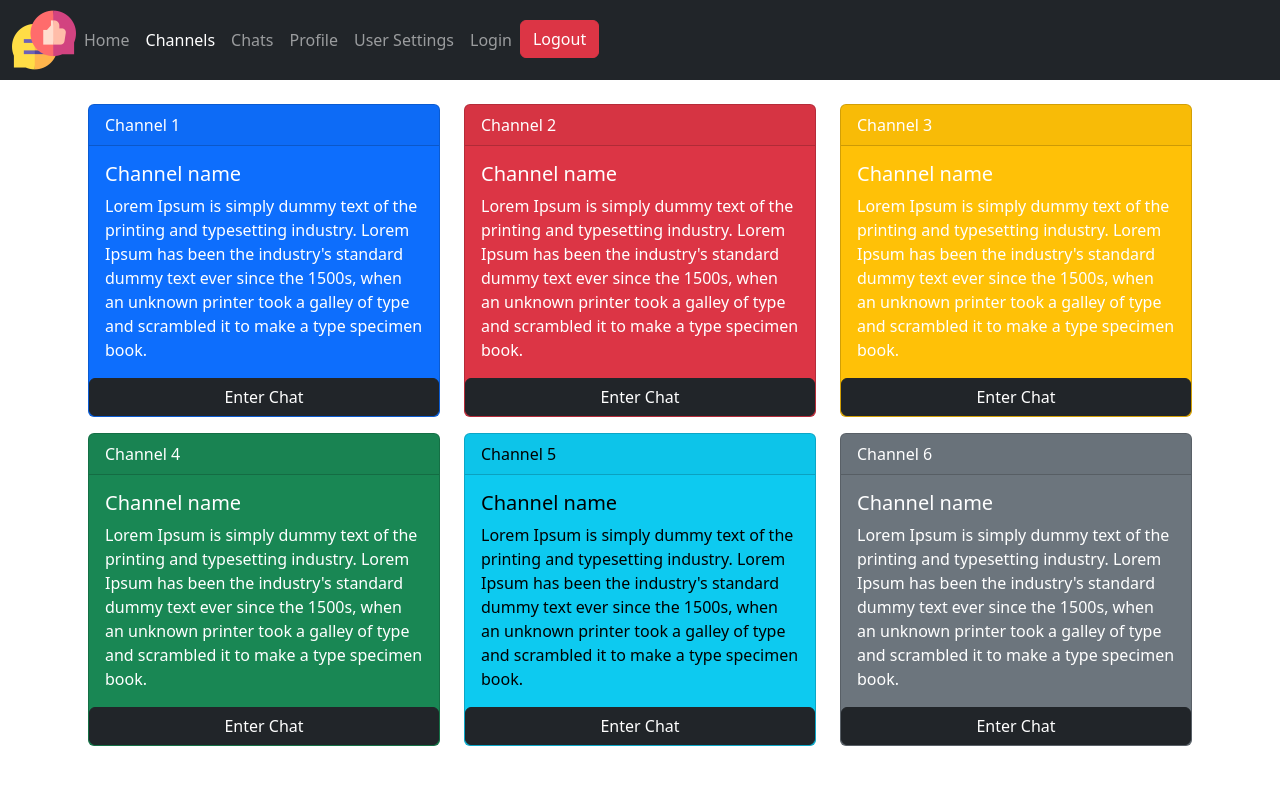
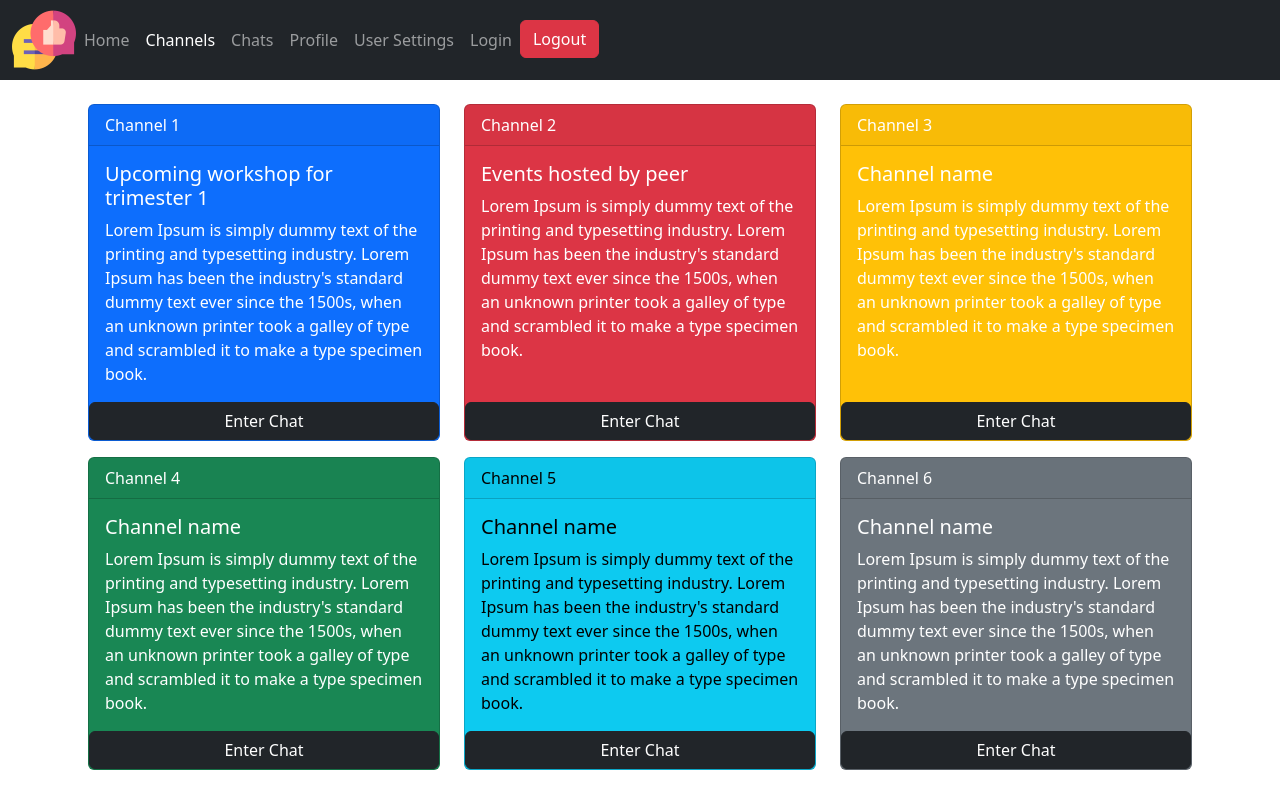
Before and after one commit to Malysus28/SF-Assignment, an Angular app in the folder chat-client/: page /channels in a window 1280 px wide. Built offline with nearby package versions, Linux system fonts and the light colour scheme.

Commit message:
bug fixed for displaying roles in profile page

```diff
--- a/chat-client/src/app/components/channels-page/channels-page.html
+++ b/chat-client/src/app/components/channels-page/channels-page.html
@@ -3,7 +3,7 @@
   <div class="card text-white bg-primary mb-3" style="width: 22rem">
     <div class="card-header">Channel 1</div>
     <div class="card-body">
-      <h5 class="card-title">Channel name</h5>
+      <h5 class="card-title">Upcoming workshop for trimester 1</h5>
       <p class="card-text">
         Lorem Ipsum is simply dummy text of the printing and typesetting
         industry. Lorem Ipsum has been the industry's standard dummy text ever
@@ -17,7 +17,7 @@
   <div class="card text-white bg-danger mb-3" style="width: 22rem">
     <div class="card-header">Channel 2</div>
     <div class="card-body">
-      <h5 class="card-title">Channel name</h5>
+      <h5 class="card-title">Events hosted by peer</h5>
       <p class="card-text">
         Lorem Ipsum is simply dummy text of the printing and typesetting
         industry. Lorem Ipsum has been the industry's standard dummy text ever
--- a/chat-client/src/app/components/create-user/create-user.ts
+++ b/chat-client/src/app/components/create-user/create-user.ts
@@ -53,7 +53,6 @@ export class CreateUser {
       email: '',
       password: '',
       roles: ['User'],
-      // groupNames: [],
       groupNames: [...this.arr2.groupNames],
     };
   }
--- a/chat-client/src/app/components/profile/profile.html
+++ b/chat-client/src/app/components/profile/profile.html
@@ -24,7 +24,7 @@
                 )?.join(", ")
               }}
             </li>
-            <li class="list-group-item">Role: {{ user?.role }}</li>
+            <li class="list-group-item">Role: {{ user?.roles?.join(", ") }}</li>
             <li class="list-group-item">Channels:</li>
           </ul>
         </div>
```
Also changed, not shown: chat-client/src/app/components/channels-page/channels-page.ts (+5 -6 lines), 1 other file (tests, documents, lock files or other folders).
